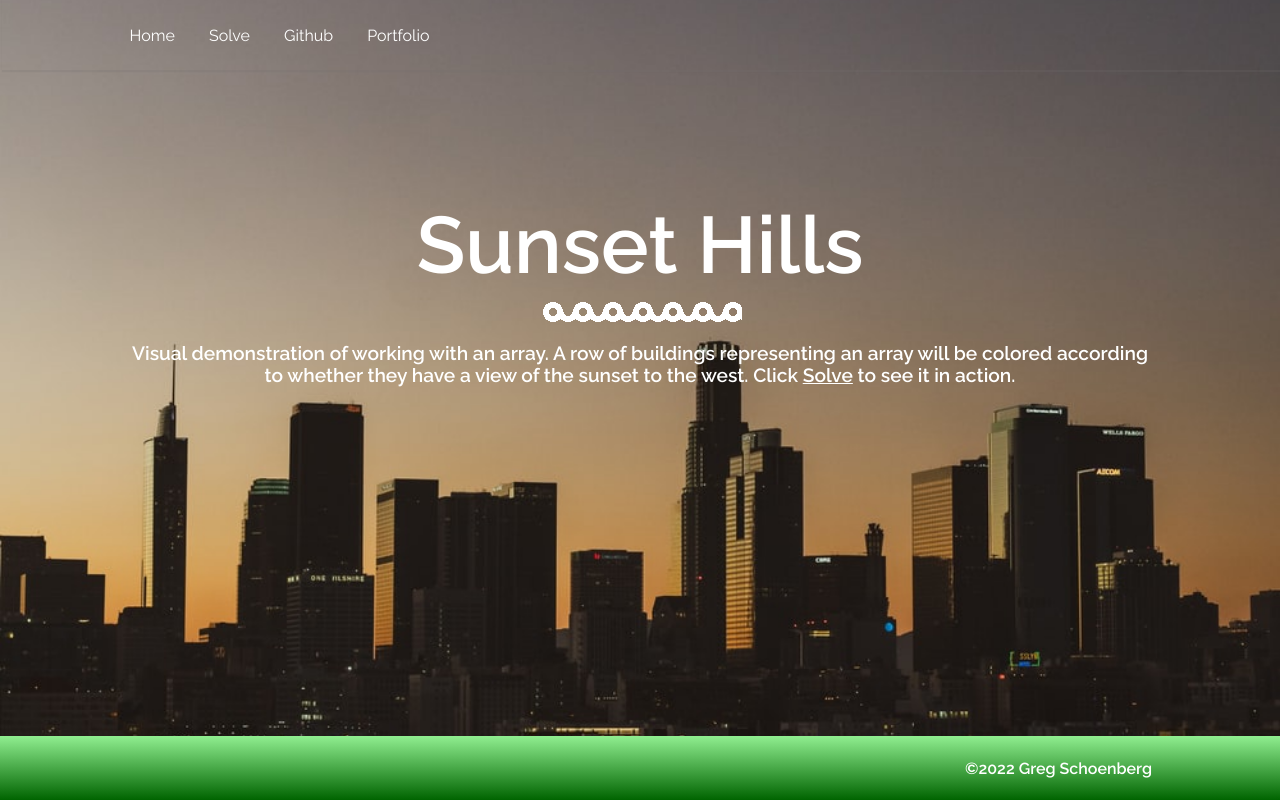
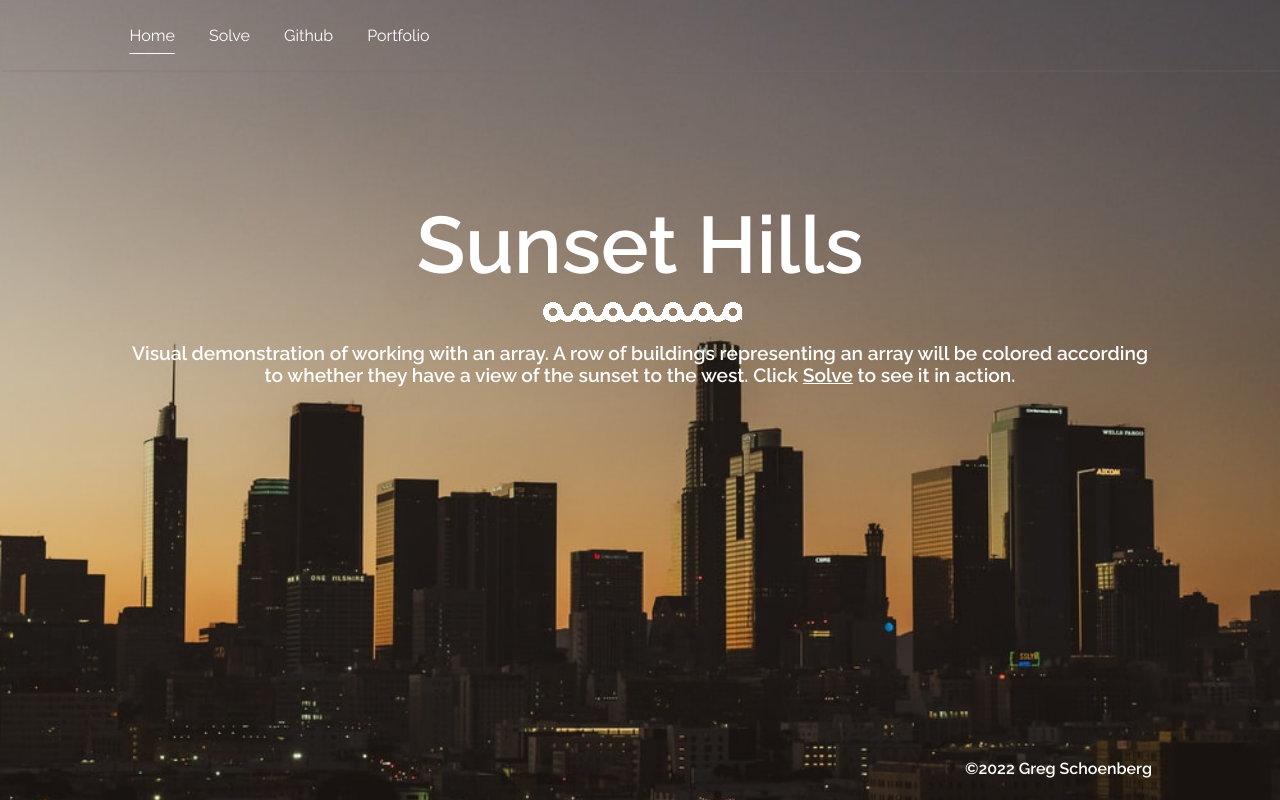
Before and after one commit to GregNicholas/SunsetHills, a React (Create React App) app: page / in a window 1280 px wide. Built offline with nearby package versions, Linux system fonts and the light colour scheme.

Commit message:
footer and navigation style

```diff
--- a/public/styles.css
+++ b/public/styles.css
@@ -50,9 +50,15 @@ header {
   cursor: pointer;
   color: white;
   text-decoration: none;
+  font-size: 1rem;
 }
 
 .nav-link:hover {
+  text-decoration: underline;
+  text-underline-offset: 0.75em;
+}
+
+.active {
   text-decoration: underline;
   text-underline-offset: 0.75em;
 }
@@ -158,7 +164,6 @@ footer {
   bottom: 0;
   height: 4rem;
   width: 100%;
-  background: linear-gradient(lightgreen, darkgreen);
   color: white;
   display: flex;
 }
--- a/src/components/Footer.js
+++ b/src/components/Footer.js
@@ -1,8 +1,16 @@
 import React from "react";
+import { useLocation } from "react-router-dom";
 
 export default function Footer() {
   return (
-    <footer>
+    <footer
+      style={{
+        background:
+          useLocation().pathname !== "/"
+            ? "linear-gradient(lightgreen, darkgreen)"
+            : "none"
+      }}
+    >
       <p>©2022 Greg Schoenberg</p>
     </footer>
   );
--- a/src/components/Header.js
+++ b/src/components/Header.js
@@ -1,14 +1,19 @@
 import React from "react";
-import { Link } from "react-router-dom";
+import { Link, useLocation } from "react-router-dom";
 
 export default function Header() {
+  const homeStyle =
+    useLocation().pathname !== "/" ? "nav-link" : "nav-link active";
+  const solveStyle =
+    useLocation().pathname !== "/" ? "nav-link active" : "nav-link";
+
   return (
     <header>
       <nav className="header-inner">
-        <Link to="/" className="nav-link">
+        <Link to="/" className={homeStyle}>
           Home
         </Link>
-        <Link to="Solve" className="nav-link">
+        <Link to="Solve" className={solveStyle}>
           Solve
         </Link>
         <a
--- a/src/components/Solve.js
+++ b/src/components/Solve.js
@@ -1,5 +1,6 @@
 import React, { useState, useEffect } from "react";
 import Building from "./Building";
+import Footer from "./Footer";
 
 export default function Solve() {
   const [width, setWidth] = useState(window.innerWidth);
```
